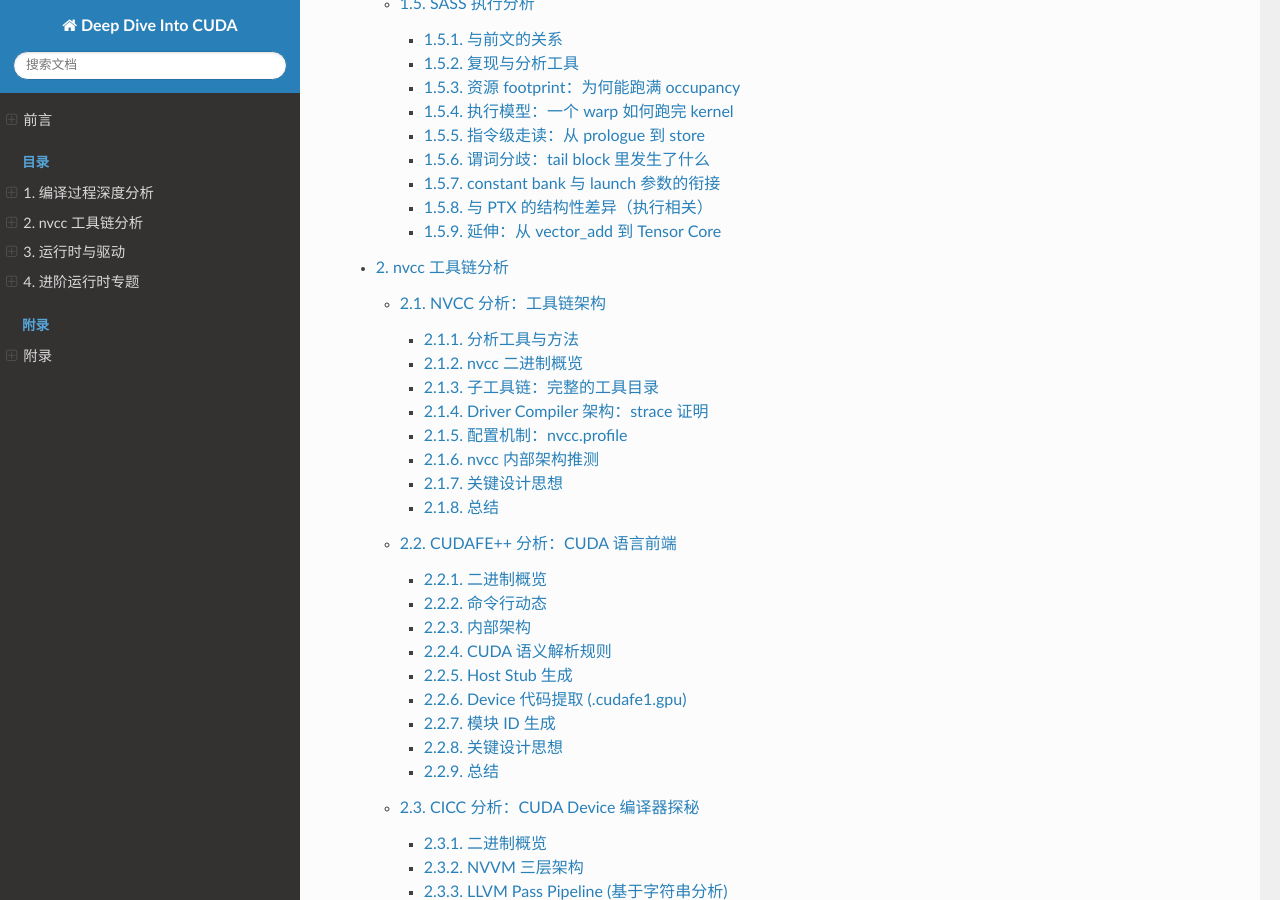
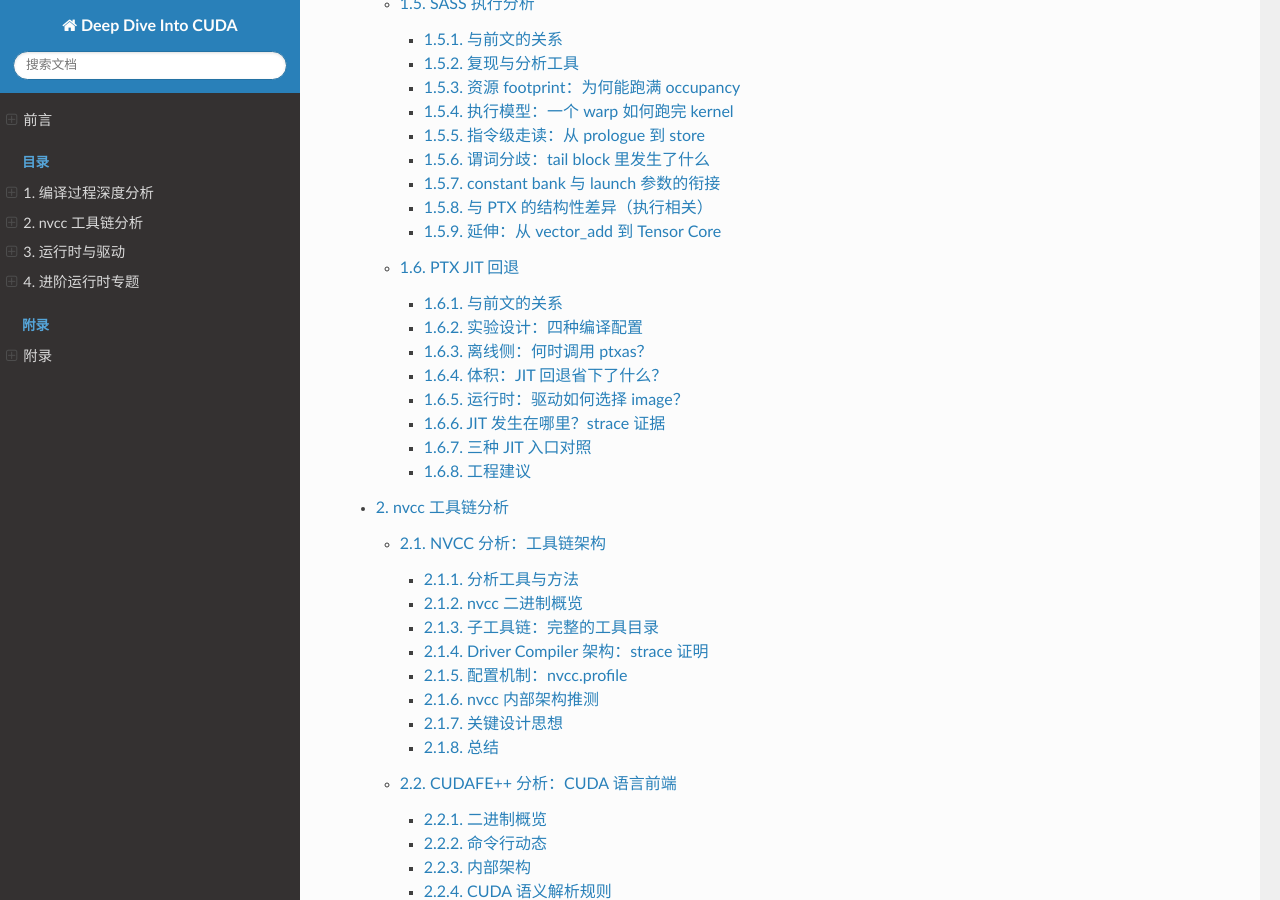
Before and after one commit to noisystreet/deep_dive_into_cuda, a Sphinx documentation site: the page built from source/index.rst, in a window 1280 px wide and 900 px high, scrolled down 1314 px. Built offline with Sphinx 7.4.7 and the Read the Docs theme 3.1.0, drawn with Linux system fonts in a browser that asks for light colours; part of the change alters nothing that is shown.

Commit message:
新增 PTX JIT 回退专篇（第 1 章 06）
对比四种 gencode 配置，说明离线跳过 ptxas 与运行时 ComputeCache 的 strace 证据链。

Co-authored-by: Cursor <cursoragent@cursor.com>

```diff
--- /dev/null
+++ b/source/chapter_01_compilation/06_ptx_jit.rst
@@ -0,0 +1,290 @@
+PTX JIT 回退
+=================
+
+   :doc:`04_multiarch_fatbinary` 说明了 fat binary 里 **何时嵌入 PTX**、驱动
+   **优先选 cubin** 的策略。本节聚焦 **JIT 回退本身**：离线编译跳过 ptxas 时
+   容器长什么样、``__cudaRegisterFatBinary`` 何时触发进程内 JIT、以及
+   ``~/.nv/ComputeCache`` 如何缓存结果。
+
+   分析对象：``examples/vector_add.cu``，对比四种 ``-gencode`` 配置。
+
+   环境: CUDA 13.1 / Driver 595.58.03 / sm_89 (Ada Lovelace) / Linux x86-64
+
+.. admonition:: 你知道吗？
+
+   PTX JIT **不会** ``execve("ptxas", ...)``。与 nvcc 离线链路不同，驱动在
+   ``libcuda.so`` 进程内完成 PTX→SASS，但首次 JIT 仍会通过 ioctl 分配 GPU
+   侧临时资源，并写入 ``~/.nv/ComputeCache``。第二次启动同一 PTX 时改为
+   **只读** 打开缓存文件，跳过重新编译。
+
+--------------
+
+与前文的关系
+----------------
+
+.. list-table::
+   :header-rows: 1
+   :widths: 28 32
+
+   * - 章节
+     - 视角
+   * - :doc:`03_fatbinary`
+     - fatbin 容器内 PTX / ELF 两种 image
+   * - :doc:`04_multiarch_fatbinary`
+     - 多 ``-gencode`` 与 image 选择策略
+   * - :doc:`../chapter_02_toolchain/11_register_chain`
+     - ``__cudaRegisterFatBinary`` 加载 fatbin 的时机
+   * - :doc:`../chapter_04_runtime_advanced/03_module_loading`
+     - ``cuModuleLoadData(PTX)`` 的动态加载 JIT
+   * - **本节**
+     - 静态 fatbin 的 JIT 触发条件、缓存与离线/在线对比
+
+--------------
+
+实验设计：四种编译配置
+--------------------------
+
+.. list-table::
+   :header-rows: 1
+   :widths: 16 44 28
+
+   * - 配置
+     - nvcc 命令
+     - fatbin 内容
+   * - ptx_only
+     - ``-gencode=arch=compute_89,code=compute_89``
+     - **仅 PTX**，无 cubin
+   * - single
+     - ``-arch=sm_89``
+     - PTX + sm_89 cubin
+   * - dual_no_ptx
+     - ``code=sm_75`` + ``code=sm_89``
+     - 两个 cubin，**无 PTX**
+   * - dual_ptx
+     - dual + ``code=compute_89``
+     - 两个 cubin + PTX 回退
+
+复现：
+
+.. code:: bash
+
+   cd /tmp && cp examples/vector_add.cu .
+   nvcc -O2 -gencode=arch=compute_89,code=compute_89 vector_add.cu -o vec_ptx_only
+   nvcc -O2 -arch=sm_89 vector_add.cu -o vec_single
+   nvcc -O2 -gencode=arch=compute_75,code=sm_75 \
+        -gencode=arch=compute_89,code=sm_89 vector_add.cu -o vec_dual_no_ptx
+   cuobjdump -all vec_ptx_only
+   cuobjdump -lelf vec_dual_no_ptx
+
+--------------
+
+离线侧：何时调用 ptxas？
+---------------------------
+
+``nvcc --verbose`` 对比 **ptx_only** 与 **single**：
+
+.. code:: text
+
+   # ptx_only — 仅 cicc + fatbinary（无 ptxas）
+   cicc ... -arch compute_89 ... -o vector_add.ptx
+   fatbinary ... --image3=kind=ptx,sm=89,file=vector_add.ptx ...
+
+   # single — cicc + ptxas + fatbinary（双 image）
+   cicc ... -arch compute_89 ... -o vector_add.ptx
+   ptxas -arch=sm_89 -m64 vector_add.ptx -o vector_add.sm_89.cubin
+   fatbinary ... --image3=kind=elf,sm=89,file=vector_add.sm_89.cubin \
+                 --image3=kind=ptx,sm=89,file=vector_add.ptx ...
+
+**结论**：``code=compute_XX`` 只把 PTX 打进 fatbin；``code=sm_XX`` 才在
+**编译期** 调用 ptxas。JIT 回退把 ptxas 的工作推迟到 **首次模块加载**。
+
+``cuobjdump -all vec_ptx_only`` 输出仅含：
+
+::
+
+   Fatbin ptx code:
+   arch = sm_89
+   code version = [9,1]
+   compressed
+
+``cuobjdump -lelf vec_ptx_only`` 报 **No ELF file found**——与预期一致。
+
+--------------
+
+体积：JIT 回退省下了什么？
+---------------------------
+
+``readelf -SW`` 实测 ``.nv_fatbin`` 段：
+
+.. list-table::
+   :header-rows: 1
+   :widths: 22 14 14 36
+
+   * - 配置
+     - ``.nv_fatbin``
+     - 可执行文件
+     - 说明
+   * - ptx_only
+     - 520 B
+     - 1,023 KB
+     - 独立 ``vector_add.fatbin`` 仅 504 B
+   * - single
+     - 5,592 B
+     - 1,052 KB
+     - PTX + cubin + dlink
+   * - dual_no_ptx
+     - 9,952 B
+     - 1,057 KB
+     - sm_75 + sm_89 双 cubin
+   * - dual_ptx
+     - 10,440 B
+     - 1,057 KB
+     - 相对 dual 仅 +488 B PTX
+
+PTX-only 可执行文件比 single **小约 29 KB**——主要少在 cubin 机器码与
+相关元数据。代价是 **首次运行** 必须支付 JIT 成本。
+
+--------------
+
+运行时：驱动如何选择 image？
+--------------------------------
+
+.. mermaid:: ../_static/ptx_jit_flow.mmd
+
+简化决策（在 ``__cudaRegisterFatBinary`` 内，见 :doc:`../chapter_02_toolchain/11_register_chain`）：
+
+1. 读取当前 GPU 计算能力，本机为 **sm_89**。
+2. 在 fatbin 中查找 ``kind=elf`` 且 ``sm`` **精确匹配** 的 cubin。
+3. 找到 → **直接映射 SASS**，不 JIT。
+4. 未找到 → 查找 ``kind=ptx``；有则 **JIT** 为当前硬件 SASS。
+5. 均无 → 模块注册失败。
+
+本机验证：
+
+.. list-table::
+   :header-rows: 1
+   :widths: 24 36
+
+   * - 配置
+     - sm_89 本机行为
+   * - single / dual / dual_ptx
+     - 选中 sm_89 cubin，``Max error: 0.000000``，**不走 JIT**
+   * - ptx_only
+     - 无 cubin，**必须 JIT**；结果仍正确
+   * - dual_no_ptx
+     - sm_89 仍用 cubin；若在 **无 cubin 的新架构** 上运行则失败
+
+``dual_no_ptx`` 在 sm_90 等新一代 GPU 上 **无法** 靠 JIT 启动——这是
+:doc:`04_multiarch_fatbinary` 建议 dual_ptx 的原因。
+
+--------------
+
+JIT 发生在哪里？strace 证据
+--------------------------------
+
+**关键对比**：离线 nvcc 与运行时 JIT 的进程模型完全不同。
+
+.. list-table::
+   :header-rows: 1
+   :widths: 22 38 38
+
+   * - 路径
+     - execve
+     - ComputeCache
+   * - nvcc 离线 ``-arch=sm_89``
+     - ``cicc``、``ptxas``、``fatbinary``
+     - 不涉及
+   * - fatbin 含 cubin，sm 精确匹配
+     - 无
+     - 通常不访问；实测 ``va2_single`` 零次打开
+   * - fatbin 仅 PTX，首次运行
+     - 无
+     - cache miss：``O_WRONLY|O_CREAT`` 写入新条目
+   * - 同一 PTX 第二次运行
+     - 无
+     - cache hit：``O_RDONLY`` 读已有缓存
+
+PTX-only 首次 JIT 的 ``strace`` 片段（新 kernel ``vector_add2``，缓存未命中）：
+
+.. code:: text
+
+   openat(..., "/home/user/.nv/ComputeCache/index", O_RDWR) = 40
+   openat(..., ".../e0943aa8a566c2", O_RDONLY) = -1 ENOENT
+   openat(..., ".../e0943aa8a566c2", O_WRONLY|O_CREAT|O_TRUNC, 0666) = 41
+
+第二次运行同二进制：
+
+.. code:: text
+
+   openat(..., ".../e0943aa8a566c2", O_RDONLY) = 41    ← 直接命中
+
+缓存目录结构为 ``ComputeCache/<hex>/<hex>/<hash>``，由 PTX 内容与目标 SM
+等参数哈希决定。**驱动升级** 或 **PTX 变更** 会导致 hash 变化，旧缓存
+自然失效。
+
+相关环境变量：
+
+.. list-table::
+   :header-rows: 1
+   :widths: 28 42
+
+   * - 变量
+     - 作用
+   * - ``CUDA_CACHE_DISABLE=1``
+     - 禁用磁盘缓存，每次强制 JIT
+   * - ``CUDA_CACHE_PATH``
+     - 自定义缓存根目录，默认 ``~/.nv/ComputeCache``
+   * - ``CUDA_CACHE_MAXSIZE``
+     - 缓存容量上限，字节
+
+JIT 与 cubin 直载的 ioctl 模式在 **kernel launch** 阶段趋于一致；差异主要在
+**模块注册** 阶段——PTX 路径需额外 GPU 交互分配代码段，见
+:doc:`../chapter_04_runtime_advanced/03_module_loading` 对 ``ioctl(0x2a/0x2b)`` 的描述。
+
+--------------
+
+三种 JIT 入口对照
+--------------------
+
+.. list-table::
+   :header-rows: 1
+   :widths: 22 26 26 26
+
+   * - 入口
+     - 输入
+     - 触发时机
+     - 典型场景
+   * - 静态 fatbin
+     - ``.nv_fatbin`` 段
+     - ``__cudaRegisterFatBinary``
+     - 仅 PTX 或 sm 不匹配
+   * - ``cuModuleLoadData``
+     - 外部 ``.ptx`` 文件
+     - 显式 Driver API 加载
+     - 插件、热更新 kernel
+   * - nvcc 离线
+     - ``.cu`` 源码
+     - 编译期 ``execve ptxas``
+     - 发布默认路径，零运行时 JIT
+
+三条路径的 **JIT 引擎** 同属驱动内置 NVVM/ptxas 兼容层，但 **只有 nvcc 离线**
+会 fork 子进程。静态 fatbin 与 ``cuModuleLoadData`` 均在 ``libcuda`` 内完成。
+
+--------------
+
+工程建议
+--------------
+
+1. **发布二进制**：目标架构用 ``code=sm_XX`` 预编译 cubin；对 **尚未发布的
+   最高架构** 追加 ``code=compute_XX`` 作 PTX 回退，参考 dual_ptx。
+2. **本机开发**：``-arch=native`` 或 CMake ``CUDA_ARCHITECTURES`` 与部署 GPU
+   一致时，运行时几乎总走 cubin 直载。
+3. **排查首次启动慢**：对可疑程序 ``strace -e openat`` 看 ComputeCache 是否
+   ``O_CREAT``；或临时 ``CUDA_CACHE_DISABLE=1`` 对比。
+4. **勿混淆**：fatbin 里 **带有 PTX** 不等于 **每次运行都 JIT**——sm 精确匹配
+   cubin 时 PTX 仅作备用，不会被编译。
+
+--------------
+
+*分析基于 CUDA 13.1 (build 37061995)，实验目录 /tmp/ptx_jit_demo 与
+``examples/vector_add.cu`` 互证。*
--- a/source/chapter_01_compilation/index.rst
+++ b/source/chapter_01_compilation/index.rst
@@ -9,3 +9,4 @@
    03_fatbinary
    04_multiarch_fatbinary
    05_sass_execution
+   06_ptx_jit
```
Also changed, not shown: 1 other file.
